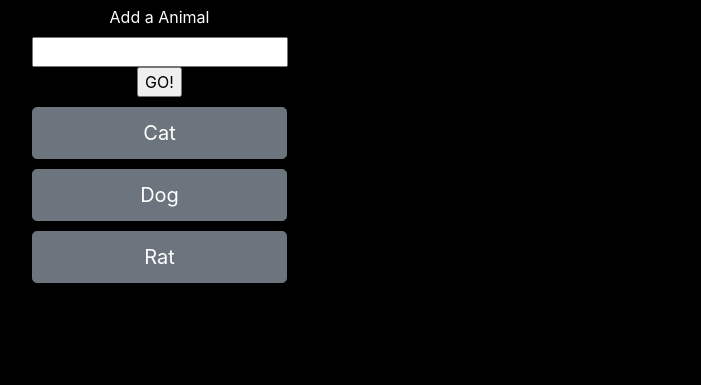
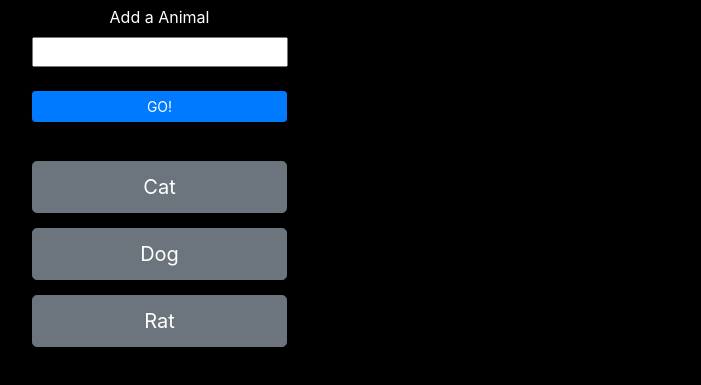
Before and after one commit to LuisDiaz79/GifTastic, a plain HTML site: page index.html in a window 1280 px wide. Shown: the part 51-436 px from the top of the page, without its empty margins (53-754 px from the left). Drawn offline with nearby package versions, Linux system fonts and the light colour scheme.

Commit message:
fixinf style

```diff
--- a/assets/css/style.css
+++ b/assets/css/style.css
@@ -11,7 +11,7 @@ body{
 
 .animal{
     padding: 10px;
-    margin: 10px auto;
+    margin: 15px auto;
 }
 .animalimg{
     padding: 40px 0;
--- a/index.html
+++ b/index.html
@@ -17,10 +17,10 @@
                 <div>
                     <form id="animal-form">
                         <label for="animal-input">Add a Animal</label>
-                        <input type="text" id="animal-input"><br>
+                        <input type="text" id="animal-input"><br><br>
 
                         <!-- Button triggers new movie to be added -->
-                        <input id="add-animal" type="submit" value="GO!">
+                        <input id="add-animal" type="submit" value="GO!" class="btn btn-primary btn-sm btn-block"><br>
                     </form>
                 </div>
 
```
